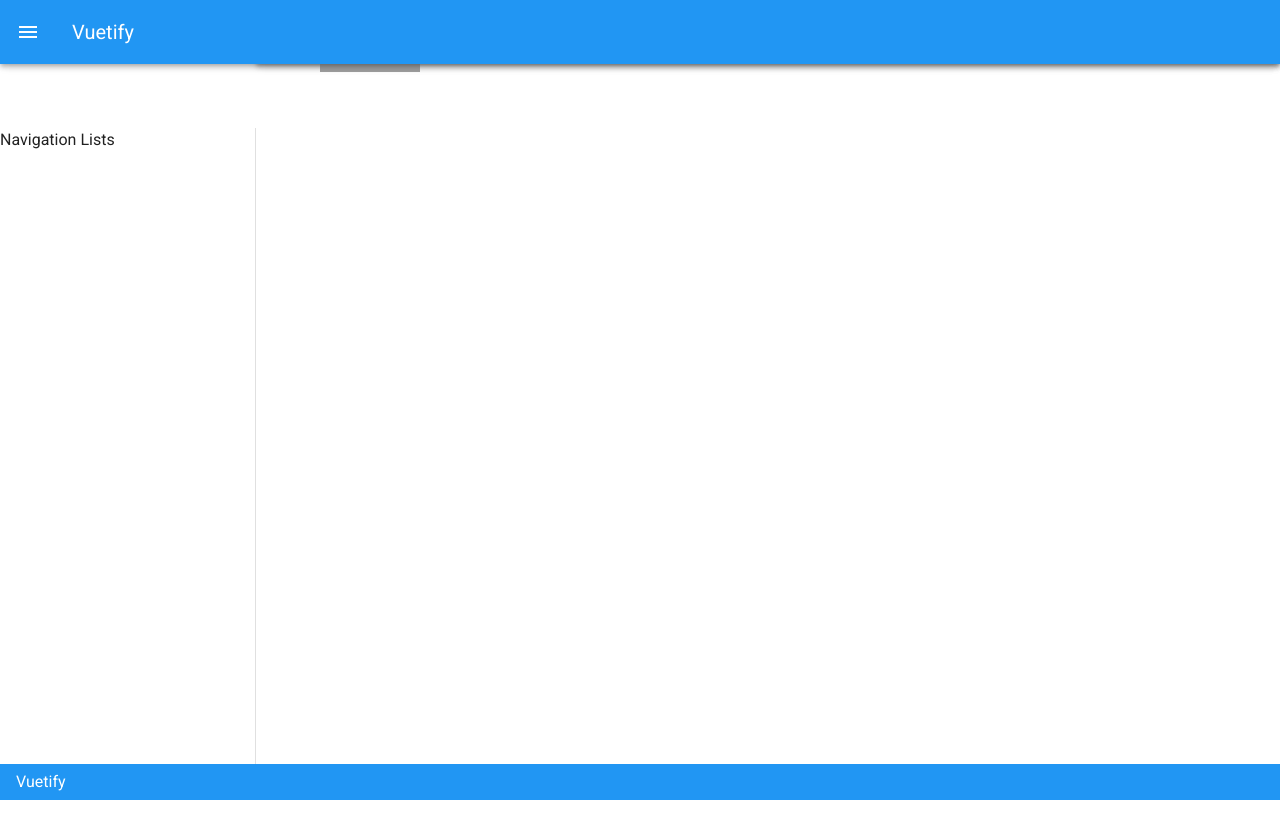
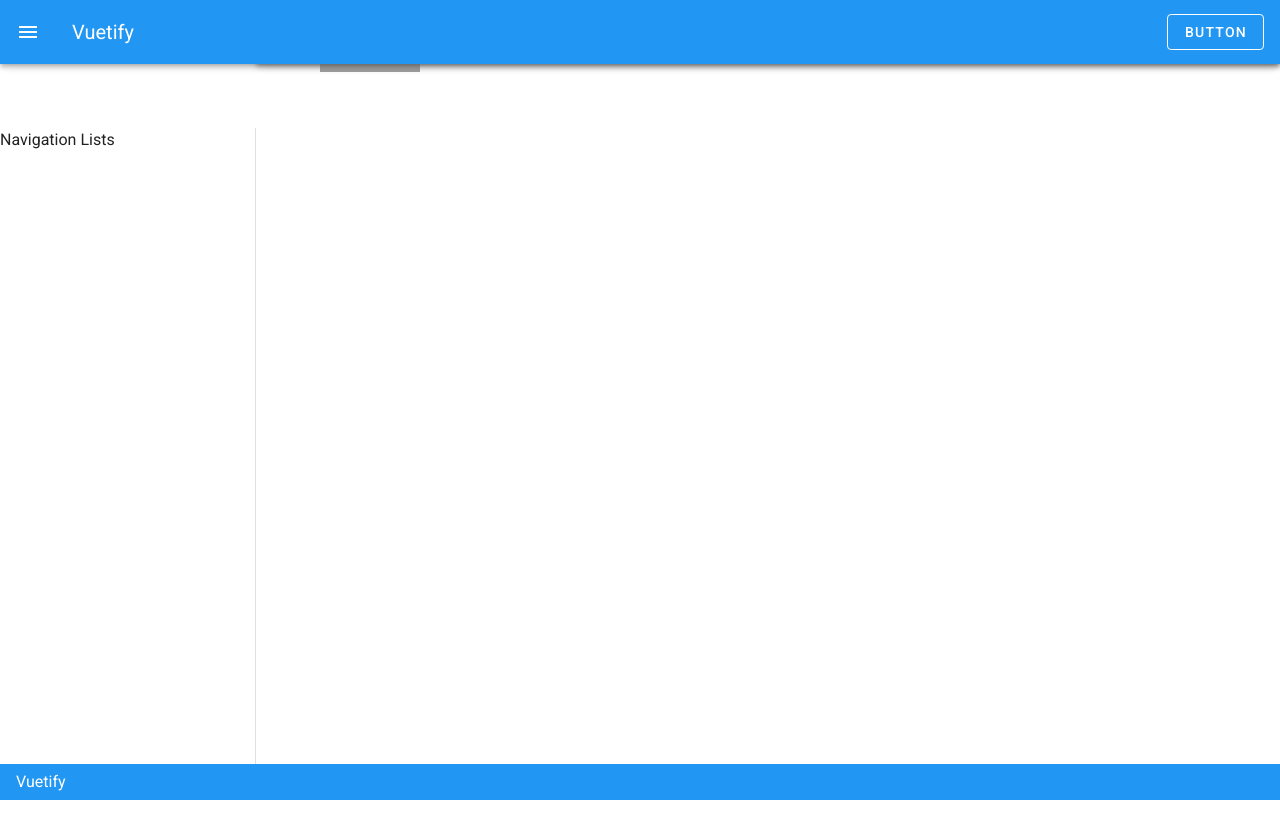
Before and after one commit to masa2205/vue-share-house, a Vue app in the folder test-vue/vuetify-project/: page / in a window 1280 px wide. Shown: the top 838 px of the page. Built offline with nearby package versions, Linux system fonts and the light colour scheme; grey boxes are pictures that could not be loaded.

Commit message:
ボタンの設定

```diff
--- a/test-vue/vuetify-project/src/components/HelloWorld.vue
+++ b/test-vue/vuetify-project/src/components/HelloWorld.vue
@@ -4,6 +4,8 @@
     <v-app-bar color="info" dark app clipped-left>
       <v-app-bar-nav-icon @click="drawer=!drawer"></v-app-bar-nav-icon>
       <v-toolbar-title>Vuetify</v-toolbar-title>
+      <v-spacer></v-spacer>
+      <v-btn outlined>Button</v-btn>
     </v-app-bar>
     <v-footer color="info" dark app>Vuetify</v-footer>
   </v-app>
```
